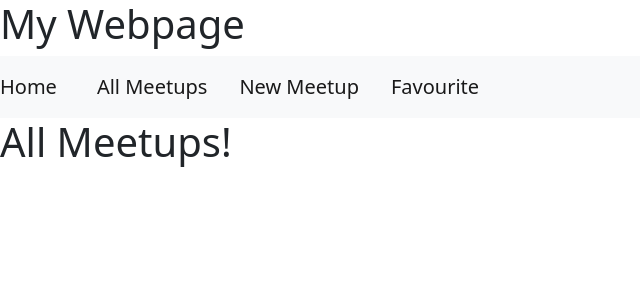
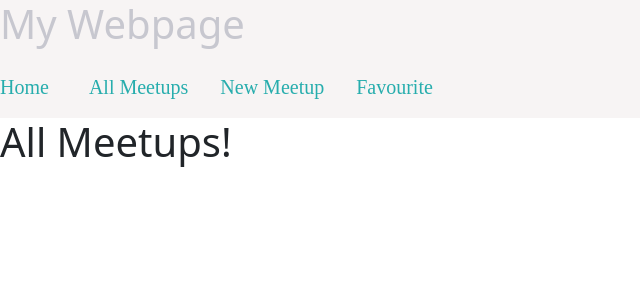
Before and after one commit to iamfredy/myreactapp, a React (Create React App) app: page / in a window 1280 px wide. Shown: the top 300 px of the page, without its empty margins (0-640 px from the left). Built offline with nearby package versions, Linux system fonts and the light colour scheme.

Commit message:
CSS Modules - Added Separate CSS Module(File) for Nav Bar

```diff
--- a/src/components/layouts/MainNavigation.js
+++ b/src/components/layouts/MainNavigation.js
@@ -3,18 +3,19 @@ import { Link } from 'react-router-dom'
 import 'bootstrap/dist/css/bootstrap.min.css';
 import Navbar from 'react-bootstrap/Navbar';
 import { Nav } from 'react-bootstrap';
+import cssClasses from './MainNavigation.module.css';
 
 
 export default function MainNavigation() {
     return (
-        <div>
+        <div className={cssClasses.header}>
             <h1 className="h1">My Webpage</h1>
-            <Navbar bg="light" expand="lg">
-                <Navbar.Brand> <Link className="navbar-brand" to="/">Home</Link></Navbar.Brand>
+            <Navbar expand="lg">
+                <Navbar.Brand> <Link className={cssClasses.nav+" navbar-brand"} to="/">Home</Link></Navbar.Brand>
                 <Nav className="me-auto">
-                    <Nav.Link><Link className="navbar-brand" to="/AllMeetUps">All Meetups</Link></Nav.Link>
-                    <Nav.Link><Link className="navbar-brand" to="/NewMeetup">New Meetup</Link></Nav.Link>
-                    <Nav.Link><Link className="navbar-brand" to="/Favourites">Favourite</Link></Nav.Link>
+                    <Nav.Link><Link className={cssClasses.nav+" navbar-brand"} to="/AllMeetUps">All Meetups</Link></Nav.Link>
+                    <Nav.Link><Link className={cssClasses.nav+" navbar-brand"} to="/NewMeetup">New Meetup</Link></Nav.Link>
+                    <Nav.Link><Link className={cssClasses.nav+" navbar-brand"} to="/Favourites">Favourite</Link></Nav.Link>
                 </Nav>
             </Navbar>
         </div>
--- /dev/null
+++ b/src/components/layouts/MainNavigation.module.css
@@ -0,0 +1,10 @@
+.header{
+    background-color: rgb(247, 244, 244);
+    color: rgb(199, 199, 207);
+}
+
+.nav{
+    color:rgb(39, 173, 173)!important;
+    font-family: "Lucida Handwriting",cursive;
+
+}
```
